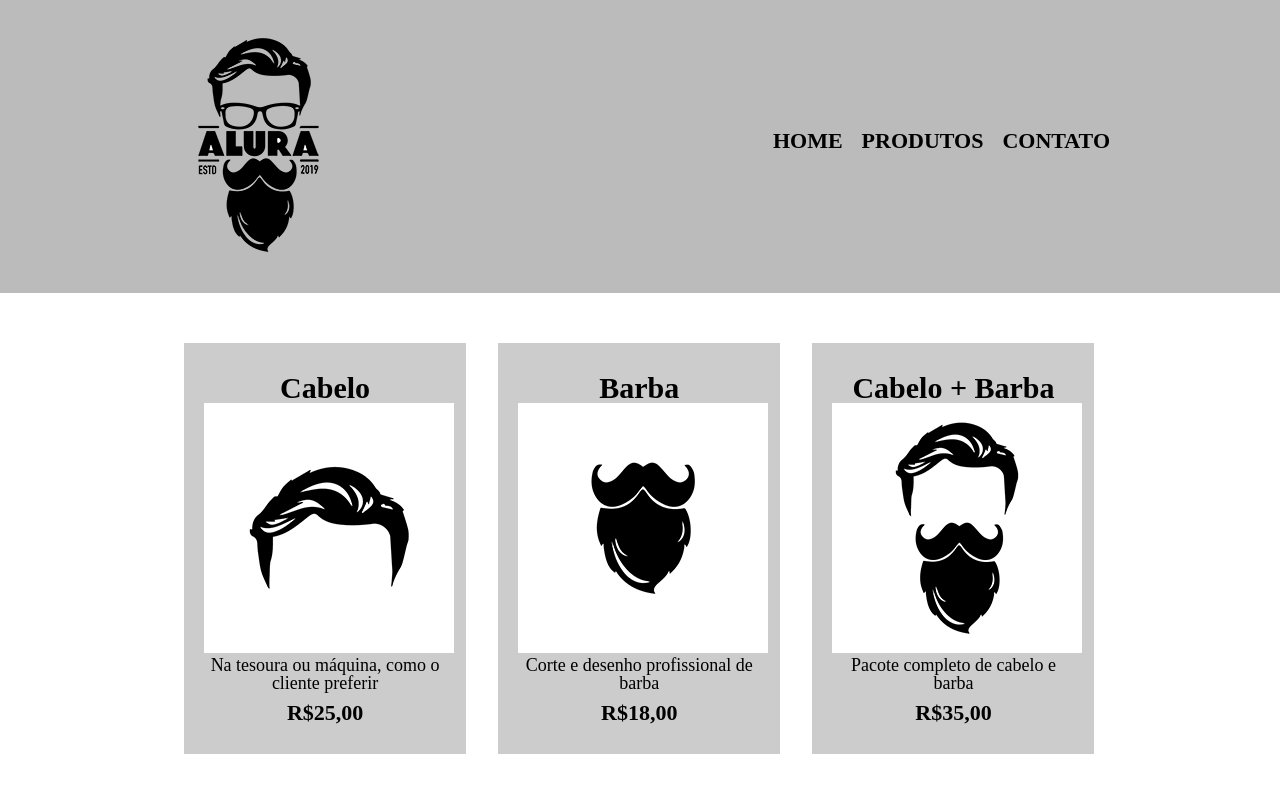
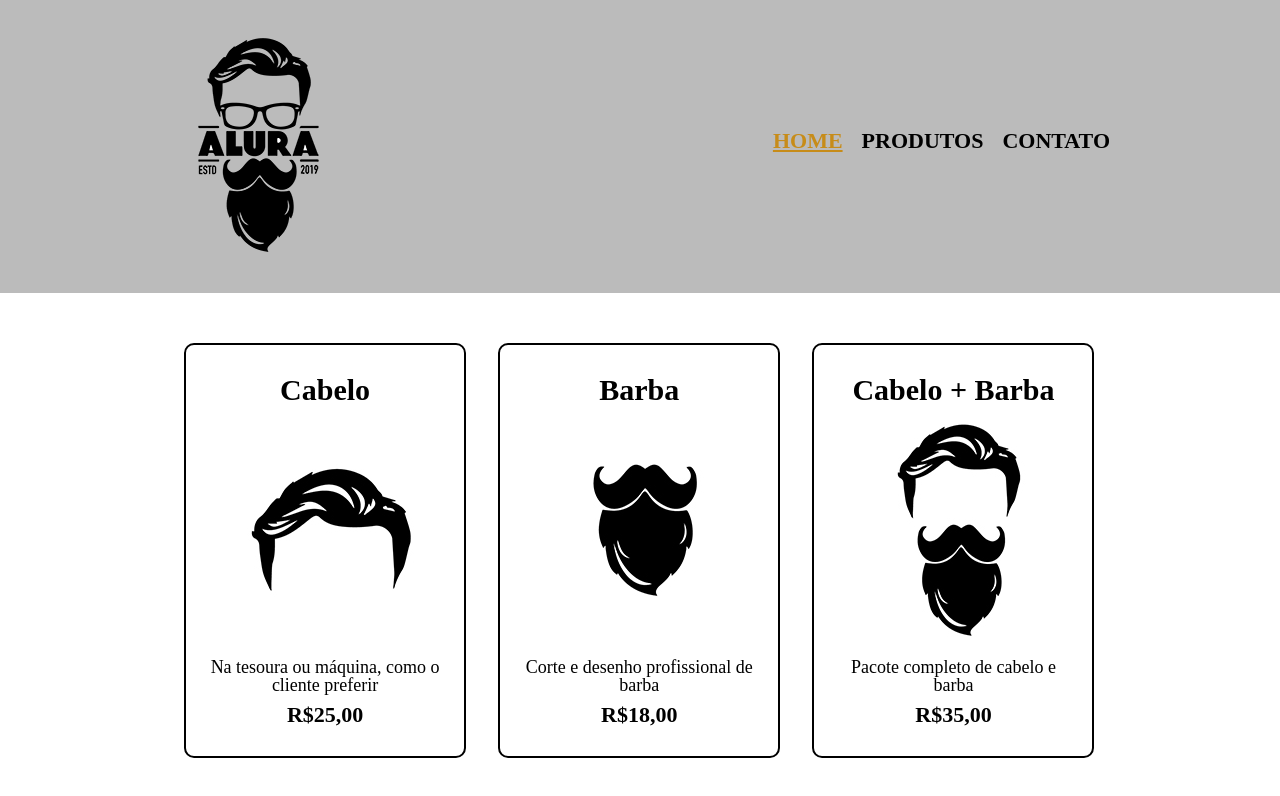
Before and after one commit to IvyHirosawa/Barbearia-Alura, a plain HTML site: page produtos.html in a window 1280 px wide. In both pictures the pointer is over the link "HOME". Drawn offline with Linux system fonts and the light colour scheme.

Commit message:
Add files via upload

```diff
--- a/produtos.css
+++ b/produtos.css
@@ -28,6 +28,11 @@ nav a {
 	text-decoration: none;
 }
 
+nav a:hover{
+	color: #C78C19;
+	text-decoration: underline;
+}
+
 .produtos{
 	width: 940px;
 	margin: 0 auto;
@@ -39,10 +44,23 @@ nav a {
 	text-align: center;
 	width: 30%;
 	vertical-align: top;
-	background: #CCCCCC;
 	margin: 0 1.5%;
 	padding: 30px 20px;
 	box-sizing: border-box;
+	border: 2px solid #000000;
+	border-radius: 10px;
+}
+
+.produtos li:hover {
+	border-color: #C78C19;
+}
+
+.produtos li:active {
+	border-color: #088C19;
+}
+
+.produtos li:hover h2{
+	font-size: 40px;
 }
 
 .produtos h2 {
```
